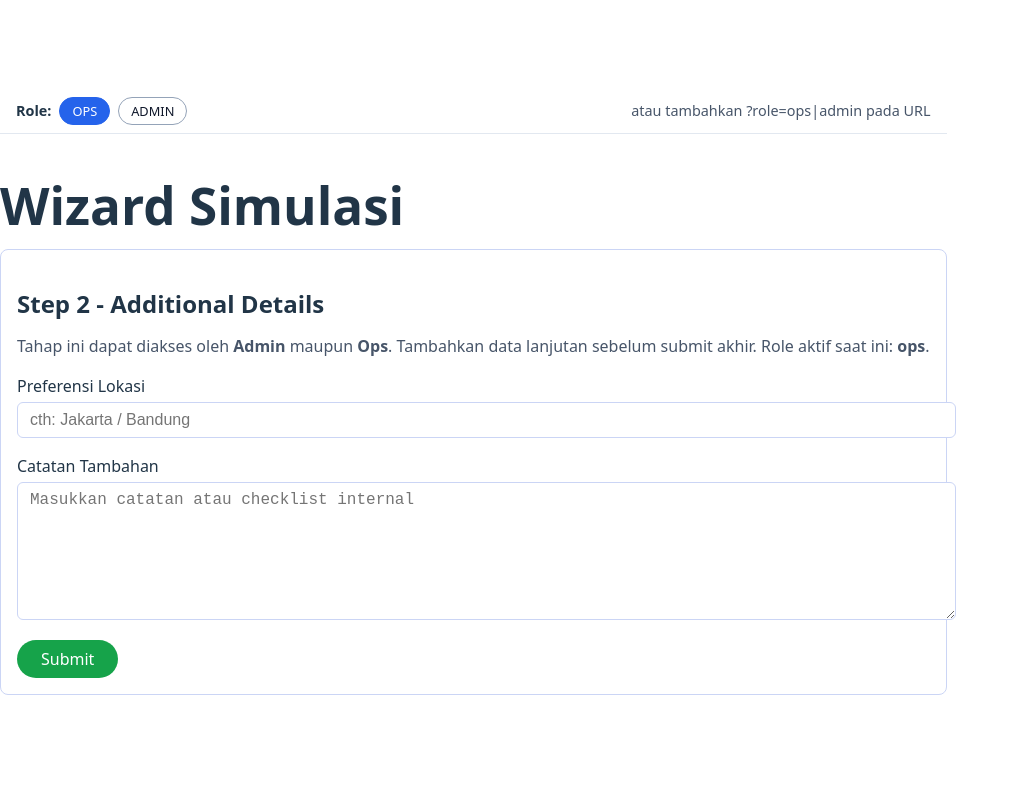
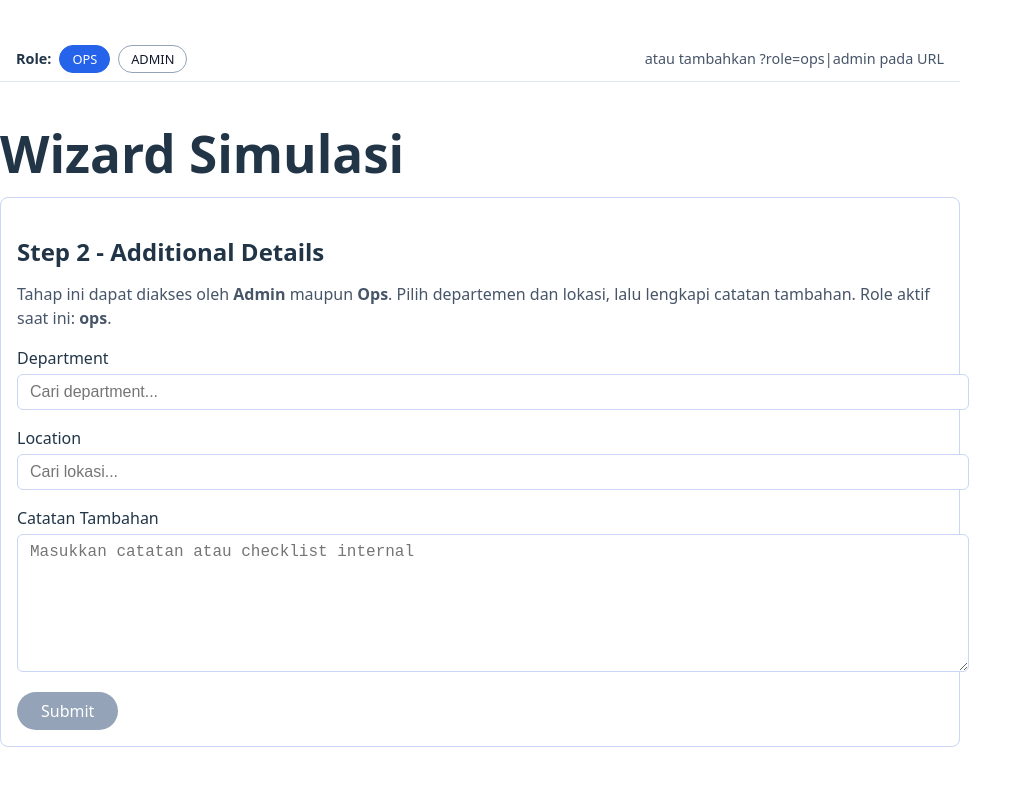
Before and after one commit to misterJS/frontend-assignment, a React app: page /wizard in a window 1280 px wide. Shown: the top 786 px of the page, without its empty margins (0-1032 px from the left). Built offline with nearby package versions, Linux system fonts and the light colour scheme; the HTML template or start-up script is replaced by a standard one.

Commit message:
feat(form): integration search department and validation

```diff
--- a/src/components/Autocomplete.tsx
+++ b/src/components/Autocomplete.tsx
@@ -1,6 +1,7 @@
 import axios from 'axios'
 import {
   useEffect,
+  useId,
   useMemo,
   useRef,
   useState,
@@ -52,21 +53,25 @@ const Autocomplete = <T extends AutocompleteOption>({
   const [highlightedIndex, setHighlightedIndex] = useState(-1)
   const containerRef = useRef<HTMLDivElement>(null)
   const abortControllerRef = useRef<AbortController | null>(null)
+  const listboxId = useId()
 
   const trimmedInput = inputValue.trim()
+  const hasQuery = trimmedInput.length >= minChars
 
   useEffect(() => {
     setInputValue(value?.name ?? '')
   }, [value?.name])
 
   useEffect(() => {
-    if (!trimmedInput || trimmedInput.length < minChars) {
+    if (!hasQuery) {
       setOptions([])
       setIsOpen(false)
+      setHighlightedIndex(-1)
       abortControllerRef.current?.abort()
       return
     }
 
+    setIsOpen(true)
     const timeoutId = window.setTimeout(async () => {
       abortControllerRef.current?.abort()
       const controller = new AbortController()
@@ -81,7 +86,6 @@ const Autocomplete = <T extends AutocompleteOption>({
           signal: controller.signal,
         })
         setOptions(response.data)
-        setIsOpen(response.data.length > 0)
         setHighlightedIndex(response.data.length ? 0 : -1)
       } catch (error) {
         if (!axios.isCancel(error)) {
@@ -96,7 +100,7 @@ const Autocomplete = <T extends AutocompleteOption>({
       window.clearTimeout(timeoutId)
       abortControllerRef.current?.abort()
     }
-  }, [debounceMs, endpoint, minChars, trimmedInput])
+  }, [debounceMs, endpoint, hasQuery, minChars, trimmedInput])
 
   useEffect(() => {
     const handleClickOutside = (event: MouseEvent) => {
@@ -111,7 +115,9 @@ const Autocomplete = <T extends AutocompleteOption>({
 
   const handleInputChange = (event: ChangeEvent<HTMLInputElement>) => {
     setInputValue(event.target.value)
+    if (!event.target.value || event.target.value.length < minChars) {
       setIsOpen(false)
+    }
   }
 
   const handleSelect = (option: T) => {
@@ -145,9 +151,11 @@ const Autocomplete = <T extends AutocompleteOption>({
   }
 
   const optionId = useMemo(
-    () => (highlightedIndex >= 0 ? `autocomplete-option-${highlightedIndex}` : ''),
-    [highlightedIndex],
+    () => (highlightedIndex >= 0 ? `${listboxId}-option-${highlightedIndex}` : ''),
+    [highlightedIndex, listboxId],
   )
+
+  const showEmptyState = !isLoading && hasQuery && options.length === 0
 
   return (
     <div
@@ -169,7 +177,7 @@ const Autocomplete = <T extends AutocompleteOption>({
         disabled={disabled}
         aria-autocomplete="list"
         aria-activedescendant={optionId || undefined}
-        aria-controls="autocomplete-options"
+        aria-controls={listboxId}
         style={{
           width: '100%',
           padding: '0.5rem 0.75rem',
@@ -179,18 +187,31 @@ const Autocomplete = <T extends AutocompleteOption>({
         }}
       />
 
-      {isOpen && options.length > 0 && (
+      {isOpen && (
         <ul
-          id="autocomplete-options"
+          id={listboxId}
           style={popupStyle}
           role="listbox"
           aria-label="Autocomplete suggestions"
         >
-          {options.map((option, index) => {
+          {isLoading && (
+            <li
+              style={{
+                padding: '0.5rem 0.75rem',
+                color: '#475569',
+                fontStyle: 'italic',
+              }}
+            >
+              Loading...
+            </li>
+          )}
+
+          {!isLoading && options.length > 0
+            ? options.map((option, index) => {
                 const isActive = index === highlightedIndex
                 return (
                   <li
-                id={`autocomplete-option-${index}`}
+                    id={`${listboxId}-option-${index}`}
                     key={option.id}
                     role="option"
                     aria-selected={isActive}
@@ -206,7 +227,20 @@ const Autocomplete = <T extends AutocompleteOption>({
                     {option.name}
                   </li>
                 )
-          })}
+              })
+            : null}
+
+          {showEmptyState && (
+            <li
+              style={{
+                padding: '0.5rem 0.75rem',
+                color: '#94a3b8',
+                fontStyle: 'italic',
+              }}
+            >
+              Tidak ada hasil
+            </li>
+          )}
         </ul>
       )}
 
--- a/src/pages/wizard/Step2.tsx
+++ b/src/pages/wizard/Step2.tsx
@@ -1,8 +1,12 @@
-import { type ChangeEvent, type FormEvent } from 'react'
+import { useMemo, useState, type ChangeEvent, type FormEvent } from 'react'
 import type { Role } from '../../lib/role'
+import Autocomplete, {
+  type AutocompleteOption,
+} from '../../components/Autocomplete'
 
 export interface Step2Values {
-  locationPreference: string
+  department: AutocompleteOption | null
+  location: AutocompleteOption | null
   notes: string
 }
 
@@ -27,39 +31,82 @@ const labelStyle = {
   gap: '0.25rem',
 }
 
+const errorStyle = {
+  color: '#dc2626',
+  fontSize: '0.85rem',
+}
+
 const Step2 = ({ role, value, onChange, onSubmit }: Step2Props) => {
+  const [submitAttempted, setSubmitAttempted] = useState(false)
+
+  const errors = useMemo(
+    () => ({
+      department: value.department ? '' : 'Silakan pilih department.',
+      location: value.location ? '' : 'Silakan pilih lokasi.',
+    }),
+    [value.department, value.location],
+  )
+
+  const isValid = Object.values(errors).every((message) => !message)
+
   const handleSubmit = (event: FormEvent<HTMLFormElement>) => {
     event.preventDefault()
+    setSubmitAttempted(true)
+    if (!isValid) return
     onSubmit()
   }
 
-  const handleFieldChange =
-    (field: keyof Step2Values) =>
-    (event: ChangeEvent<HTMLInputElement | HTMLTextAreaElement>) => {
-      onChange({
-        ...value,
-        [field]: event.target.value,
-      })
-    }
+  const handleNotesChange = (event: ChangeEvent<HTMLTextAreaElement>) => {
+    onChange({
+      ...value,
+      notes: event.target.value,
+    })
+  }
 
   return (
     <form onSubmit={handleSubmit}>
       <h2 style={{ marginBottom: '0.75rem' }}>Step 2 - Additional Details</h2>
       <p style={{ marginTop: 0, marginBottom: '1rem', color: '#475569' }}>
         Tahap ini dapat diakses oleh <strong>Admin</strong> maupun{' '}
-        <strong>Ops</strong>. Tambahkan data lanjutan sebelum submit akhir.
-        Role aktif saat ini: <strong>{role}</strong>.
+        <strong>Ops</strong>. Pilih departemen dan lokasi, lalu lengkapi catatan
+        tambahan. Role aktif saat ini: <strong>{role}</strong>.
       </p>
 
       <div style={{ display: 'flex', flexDirection: 'column', gap: '1rem' }}>
         <label style={labelStyle}>
-          <span>Preferensi Lokasi</span>
-          <input
-            placeholder="cth: Jakarta / Bandung"
-            value={value.locationPreference}
-            onChange={handleFieldChange('locationPreference')}
-            style={inputStyle}
+          <span>Department</span>
+          <Autocomplete
+            endpoint="http://localhost:4001/departments"
+            value={value.department}
+            placeholder="Cari department..."
+            onSelect={(option) =>
+              onChange({
+                ...value,
+                department: option,
+              })
+            }
           />
+          {submitAttempted && errors.department && (
+            <span style={errorStyle}>{errors.department}</span>
+          )}
+        </label>
+
+        <label style={labelStyle}>
+          <span>Location</span>
+          <Autocomplete
+            endpoint="http://localhost:4002/locations"
+            value={value.location}
+            placeholder="Cari lokasi..."
+            onSelect={(option) =>
+              onChange({
+                ...value,
+                location: option,
+              })
+            }
+          />
+          {submitAttempted && errors.location && (
+            <span style={errorStyle}>{errors.location}</span>
+          )}
         </label>
 
         <label style={labelStyle}>
@@ -67,7 +114,7 @@ const Step2 = ({ role, value, onChange, onSubmit }: Step2Props) => {
           <textarea
             placeholder="Masukkan catatan atau checklist internal"
             value={value.notes}
-            onChange={handleFieldChange('notes')}
+            onChange={handleNotesChange}
             style={{ ...inputStyle, minHeight: 120, resize: 'vertical' }}
           />
         </label>
@@ -80,9 +127,9 @@ const Step2 = ({ role, value, onChange, onSubmit }: Step2Props) => {
           padding: '0.5rem 1.5rem',
           borderRadius: 999,
           border: 'none',
-          backgroundColor: '#16a34a',
+          backgroundColor: isValid ? '#16a34a' : '#94a3b8',
           color: '#fff',
-          cursor: 'pointer',
+          cursor: isValid ? 'pointer' : 'not-allowed',
         }}
       >
         Submit
--- a/src/pages/wizard/Wizard.tsx
+++ b/src/pages/wizard/Wizard.tsx
@@ -13,7 +13,8 @@ const Wizard = () => {
     emergencyContact: '',
   })
   const [step2Values, setStep2Values] = useState<Step2Values>({
-    locationPreference: '',
+    department: null,
+    location: null,
     notes: '',
   })
 
```
Lines whose indentation alone changed are shown as unchanged.
